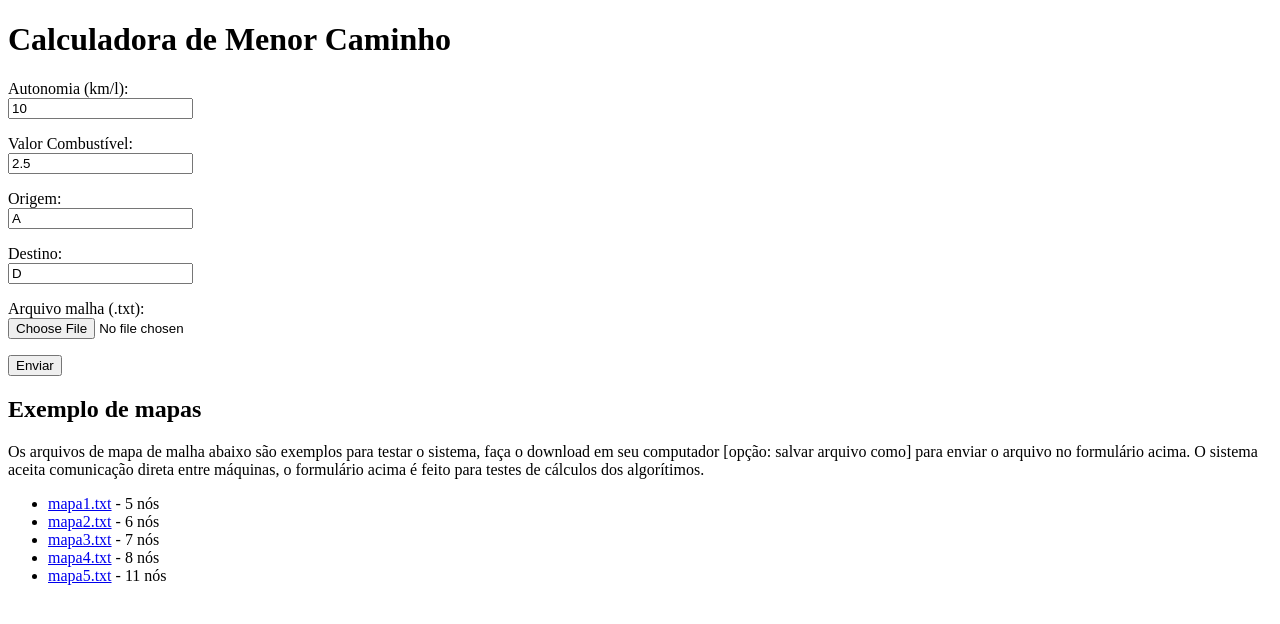
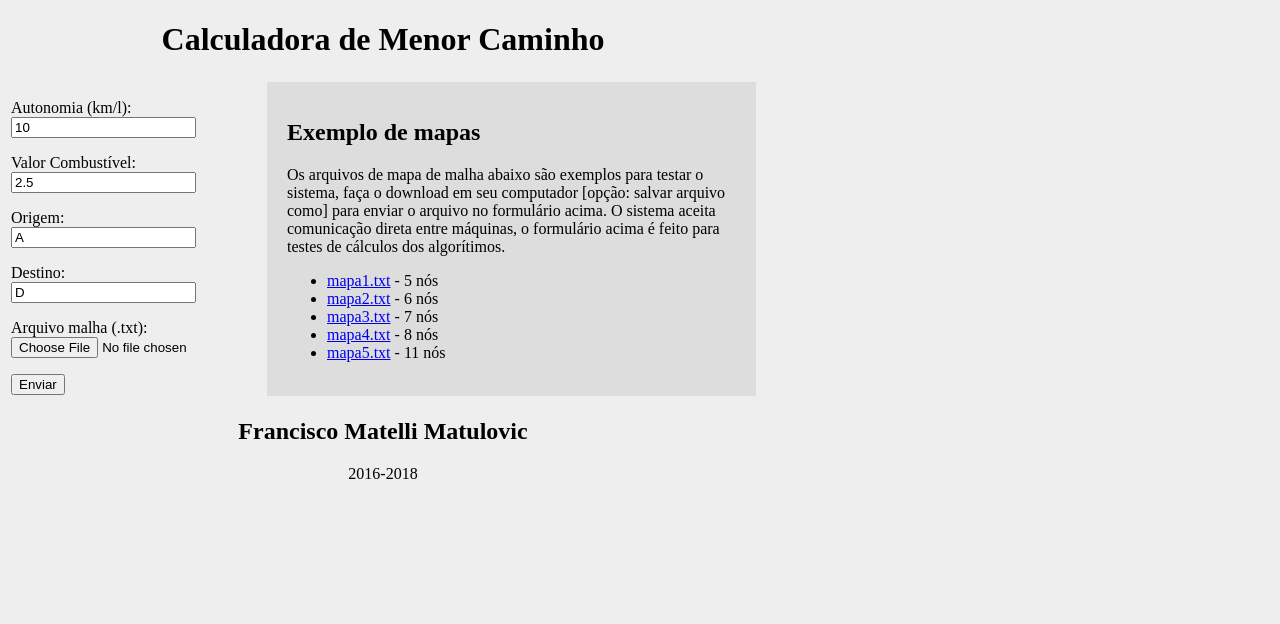
Before and after one commit to franciscof5/dijkstra-menor-caminho-php-2016, a PHP site: page /index.php in a window 1280 px wide. Shown: the top 624 px of the page. Run offline with PHP 8.4, Linux system fonts and the light colour scheme.

Commit message:
reame + simples design

```diff
--- a/index.php
+++ b/index.php
@@ -8,24 +8,37 @@
     <title>Calculadora de Menor Caminho</title>
     <meta http-equiv="content-type" content="text/html; charset=utf-8">
 </head>
-<body>
-
+<body style="width: 750px;background-color: #EEE">
+<center>
 <h1>Calculadora de Menor Caminho</h1>
-
+</center>
 <?php
 
 if(!empty($_GET)) {
     if(isset($_GET["erro"])) {
         echo "<p> ERRO : ".$_GET["erro"]."</p>";
-    } else {
+    } else { ?>
+        <table style="background-color: #CE9;width: 100%;">
+        <tr>
+        <td>
+        <?php
         echo "<h4>Algorítimo 1</h4>";
         echo "Distancia: ".$_GET["distancia"]."<br />Rota: ".$_GET["rota"]."<br />Custo: ".$_GET["custo"];
+         ?>
+        </td>
+        <td>
+        <?php
         echo "<h4>Algorítimo 2</h4>";
-        echo "Distancia: ".$_GET["distancia2"]."<br />Rota: ".$_GET["rota2"]."<br />Custo: ".$_GET["custo2"];
-    }
+        echo "Distancia: ".$_GET["distancia2"]."<br />Rota: ".$_GET["rota2"]."<br />Custo: ".$_GET["custo2"]; ?>
+        </td>
+        </tr>
+        </table>
+    <?php }
 }
 ?>
-
+<table>
+<tr>
+<td>
 <form action="rota-3.php" method="POST" enctype="multipart/form-data">
     <p>
         <label for="autonomia">Autonomia (km/l):</label><br />
@@ -49,6 +62,8 @@ if(!empty($_GET)) {
     </p>
     <button type="submit">Enviar</button>
 </form>
+</td>
+<td style="background-color: #DDD;padding: 0 20px;">
 <h2>Exemplo de mapas</h2>
 <p>Os arquivos de mapa de malha abaixo são exemplos para testar o sistema, faça o download em seu computador [opção: salvar arquivo como] para enviar o arquivo no formulário acima. O sistema aceita comunicação direta entre máquinas, o formulário acima é feito para testes de cálculos dos algorítimos.</p>
 <ul>
@@ -58,5 +73,11 @@ if(!empty($_GET)) {
     <li><a href="mapas/mapa4.txt">mapa4.txt</a> - 8 nós</li>
     <li><a href="mapas/mapa5.txt">mapa5.txt</a> - 11 nós</li>
 </ul>
-
+</td>
+</tr>
+</table>
+<center>
+<h2>Francisco Matelli Matulovic</h2>
+<p>2016-2018</p>
+</center>
 <?php
```
Also changed, not shown: 2018-06-16-menor-caminho.png (added), README.md.
